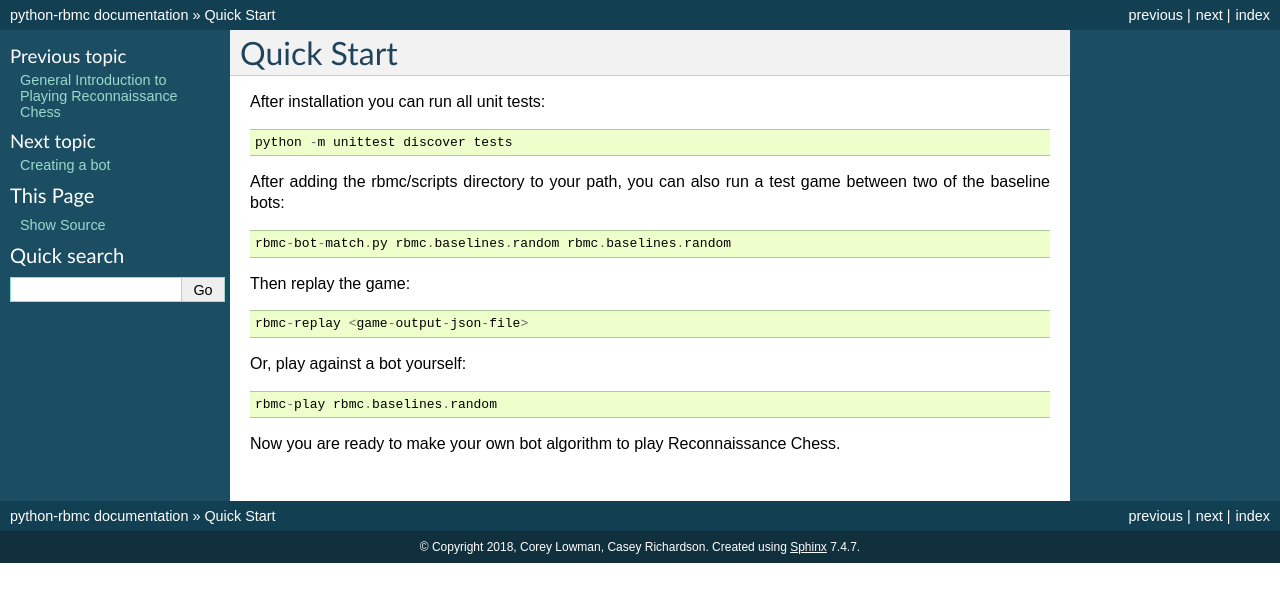
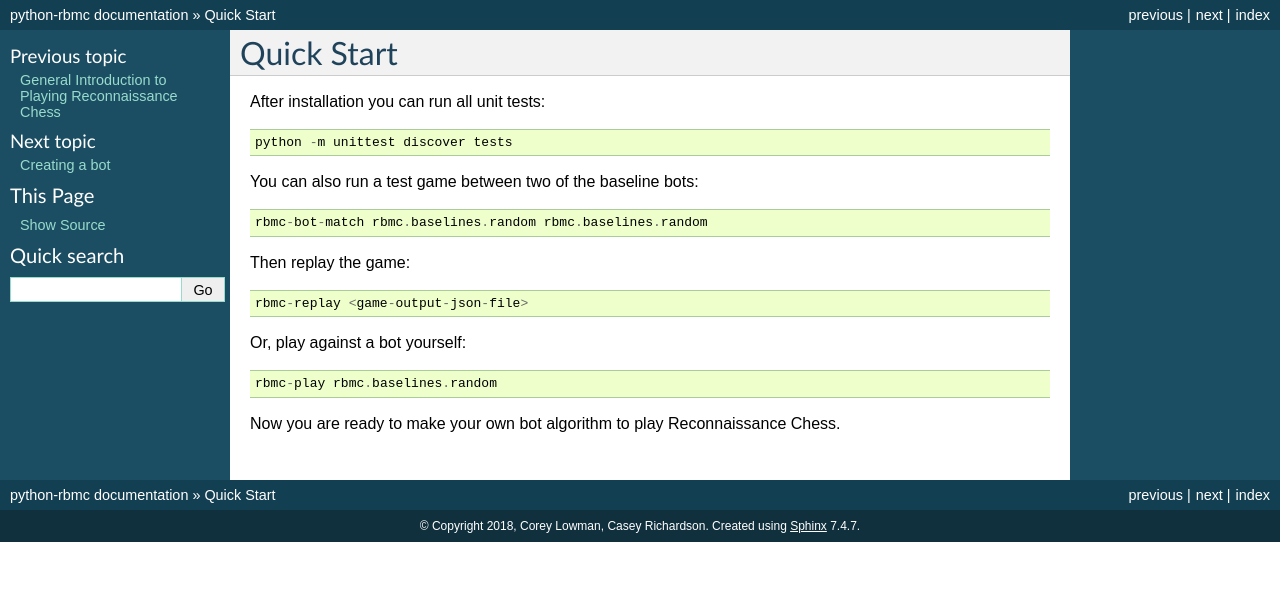
Before and after one commit to reconnaissanceblindchess/reconchess, a Sphinx documentation site: the page built from docs/source/quick_start.rst, in a window 1280 px wide. Shown: the top 602 px of the page. Built offline with Sphinx 7.4.7, drawn with Linux system fonts in a browser that asks for light colours.

Commit message:
Fixing copyright in license, and removing adding scripts to path in quick_start

```diff
--- a/docs/source/quick_start.rst
+++ b/docs/source/quick_start.rst
@@ -7,11 +7,11 @@ After installation you can run all unit tests:
 
     python -m unittest discover tests
 
-After adding the rbmc/scripts directory to your path, you can also run a test game between two of the baseline bots:
+You can also run a test game between two of the baseline bots:
 
 ::
 
-    rbmc-bot-match.py rbmc.baselines.random rbmc.baselines.random
+    rbmc-bot-match rbmc.baselines.random rbmc.baselines.random
 
 Then replay the game:
 
```
Also changed, not shown: 1 other file.
